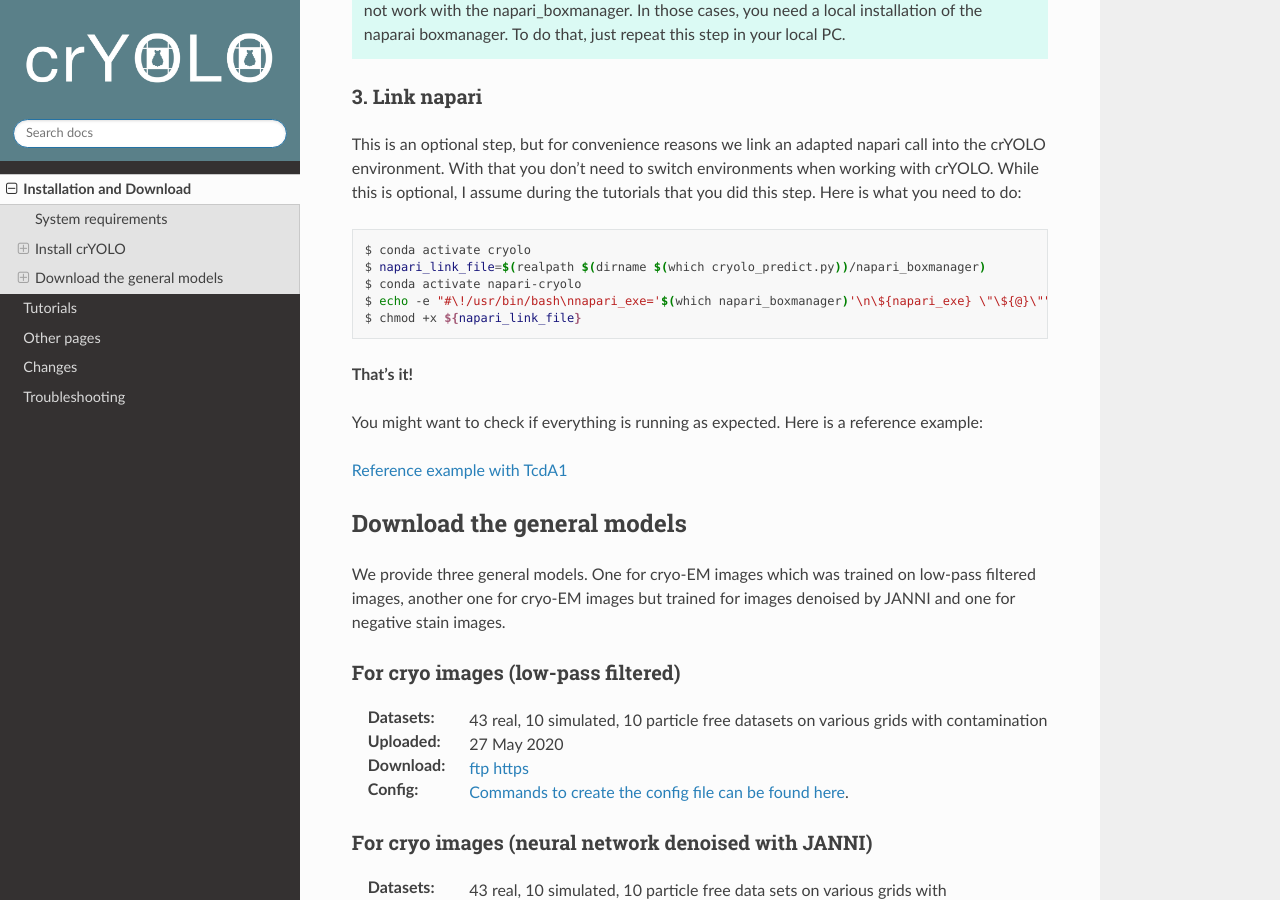
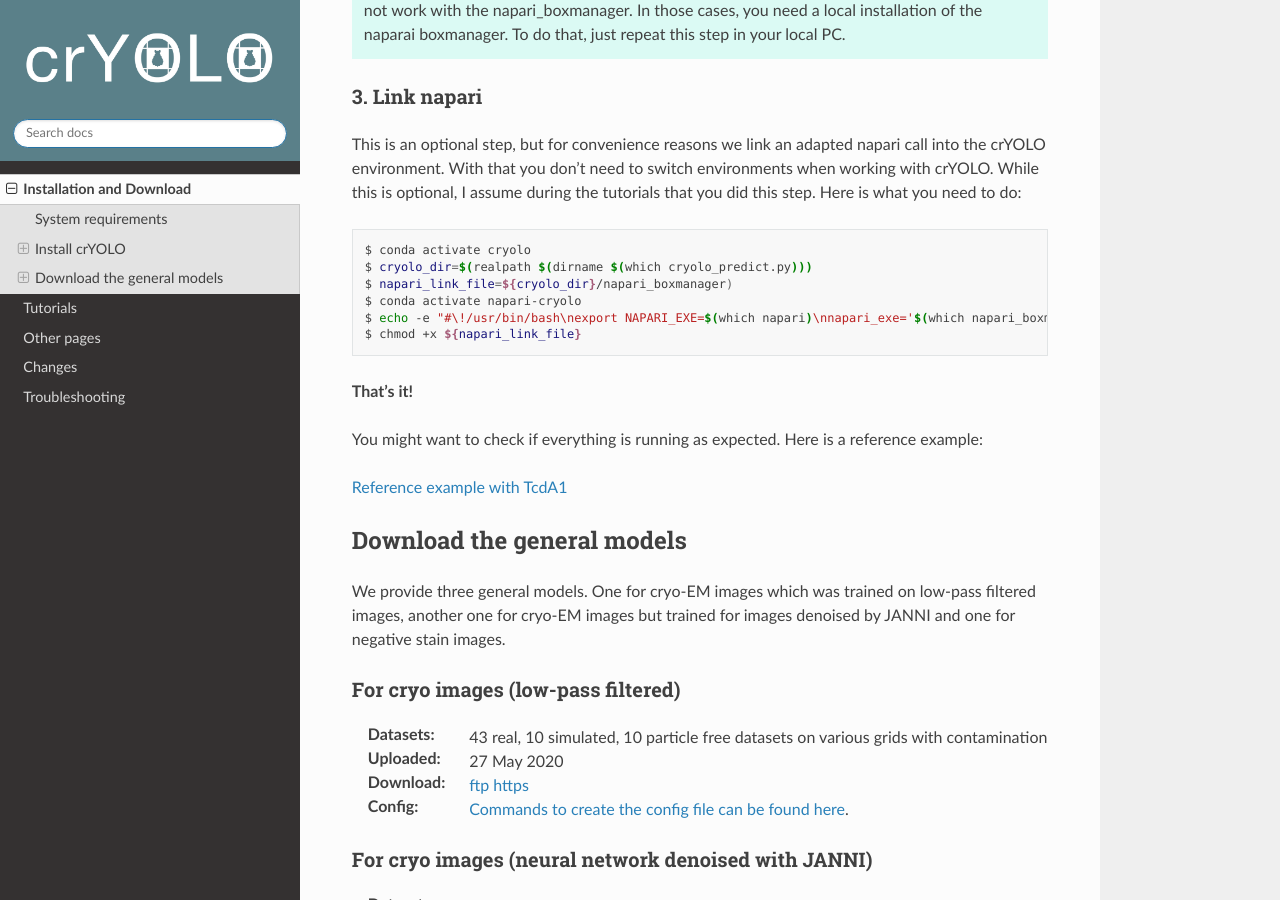
Before and after one commit to MPI-Dortmund/cryolo, a Sphinx documentation site: the page built from source/installation.rst, in a window 1280 px wide and 900 px high, scrolled down 3155 px. Built offline with Sphinx 7.4.7 and the Read the Docs theme 2.0.0, drawn with Linux system fonts in a browser that asks for light colours.

Commit message:
update installation instructions

```diff
--- a/source/installation.rst
+++ b/source/installation.rst
@@ -139,9 +139,10 @@ This is an optional step, but for convenience reasons we link an adapted napari
 .. prompt:: bash $
 
     conda activate cryolo
-    napari_link_file=$(realpath $(dirname $(which cryolo_predict.py))/napari_boxmanager)
+    cryolo_dir=$(realpath $(dirname $(which cryolo_predict.py)))
+    napari_link_file=${cryolo_dir}/napari_boxmanager)
     conda activate napari-cryolo
-    echo -e "#\!/usr/bin/bash\nnapari_exe='$(which napari_boxmanager)'\n\${napari_exe} \"\${@}\""> ${napari_link_file}
+    echo -e "#\!/usr/bin/bash\nexport NAPARI_EXE=$(which napari)\nnapari_exe='$(which napari_boxmanager)'\n\${napari_exe} \"\${@}\""&gt; ${napari_link_file}
     chmod +x ${napari_link_file}
 
 
```
